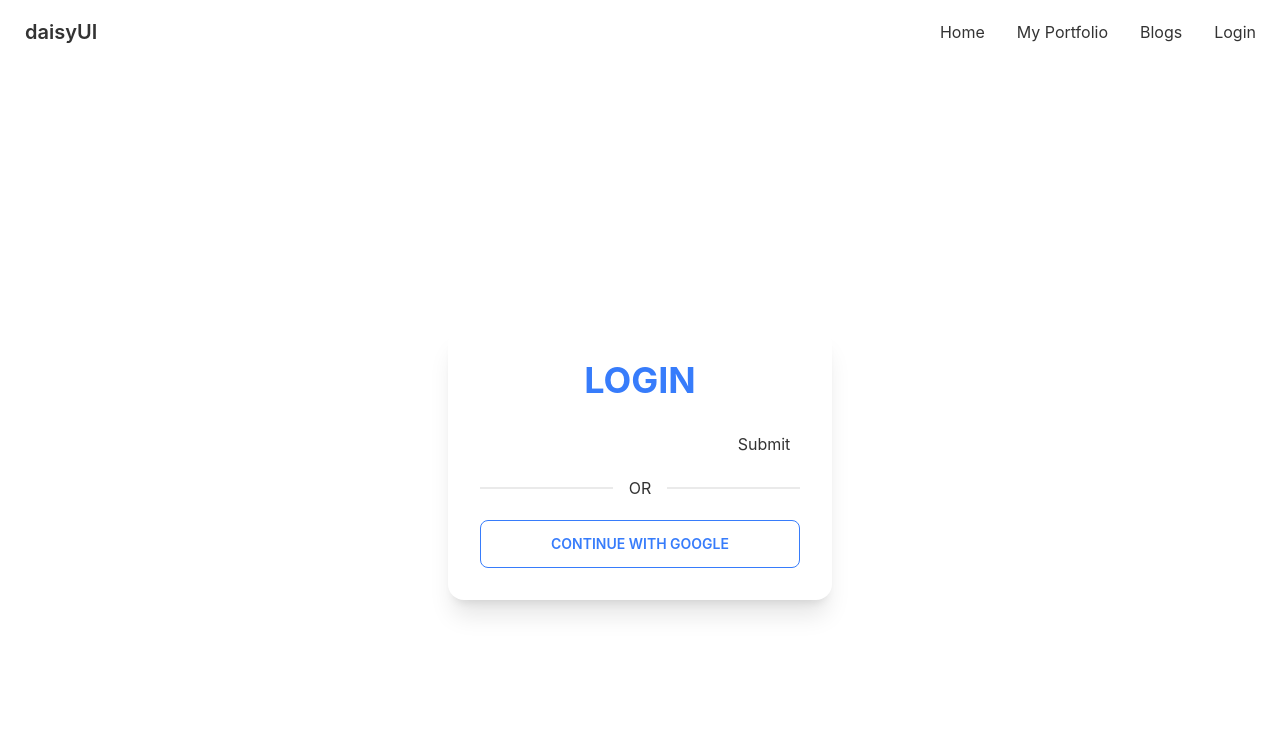
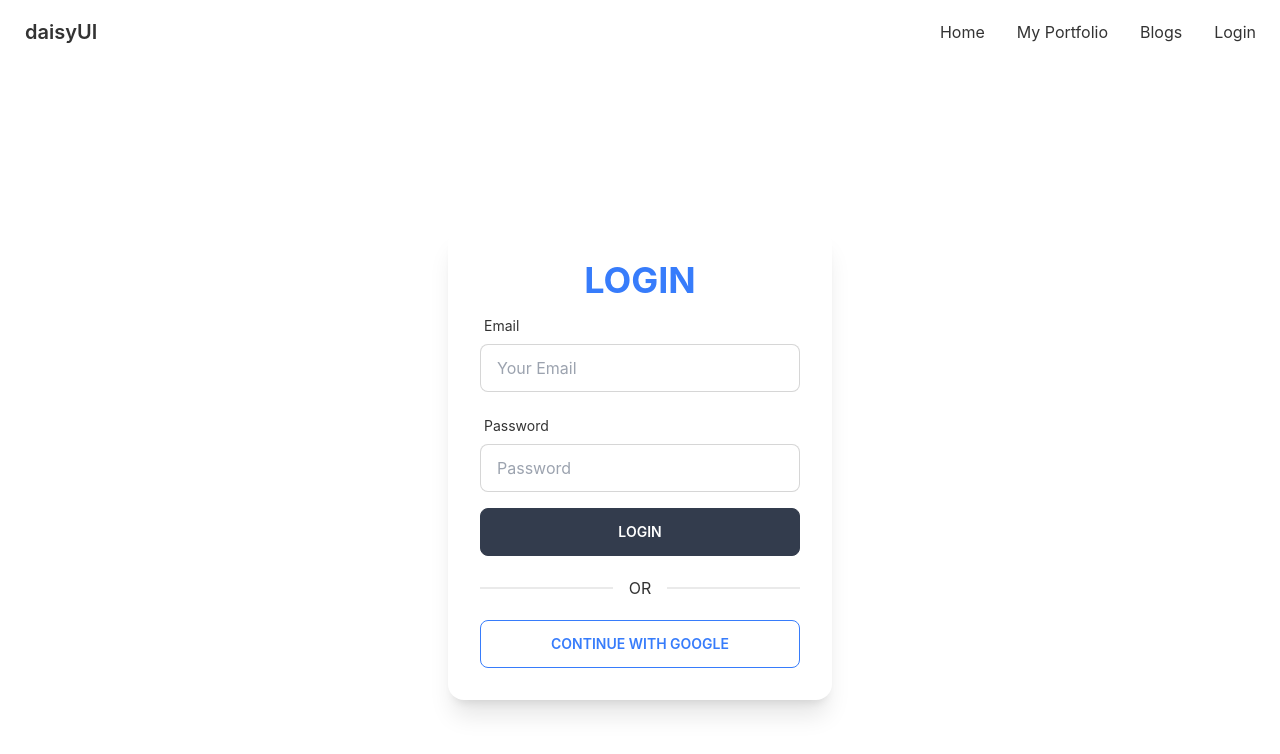
Before and after one commit to muzahid37/khan-tools-client, a React (Create React App) app: page /login in a window 1280 px wide. Shown: the top 754 px of the page. Built offline with nearby package versions, Linux system fonts and the light colour scheme; no server answers.

Commit message:
added log in page

```diff
--- a/src/Pages/Login/Login.js
+++ b/src/Pages/Login/Login.js
@@ -12,7 +12,9 @@
     formState: { errors },
     handleSubmit,
   } = useForm();
-  const onSubmit = data => console.log(data);
+  const onSubmit = (data) => {
+    console.log(data);
+  };
   if (user) {
     // navigate'/'
   }
@@ -25,13 +27,77 @@
             login
           </h2>
           <form onSubmit={handleSubmit(onSubmit)}>
-            <input {...register("firstName", { required: true })} />
-            {errors.firstName?.type === "required" && "First name is required"}
+            <div className="form-control w-full max-w-xs">
+              <label className="label">
+                <span className="label-text">Email</span>
+              </label>
+              <input
+                type="email"
+                placeholder="Your Email"
+                className="input input-bordered w-full max-w-xs"
+                {...register("email", {
+                  required: {
+                    value: true,
+                    message: "Email is Required",
+                  },
+                  pattern: {
+                    value: /[a-z0-9]+@[a-z]+\.[a-z]{2,3}/,
+                    message: "Provide a valid Email",
+                  },
+                })}
+              />
+              <label className="label">
+                {errors.email?.type === "required" && (
+                  <span className="label-text-alt text-red-500">
+                    {errors.email.message}
+                  </span>
+                )}
+                {errors.email?.type === "pattern" && (
+                  <span className="label-text-alt text-red-500">
+                    {errors.email.message}
+                  </span>
+                )}
+              </label>
+            </div>
+            <div className="form-control w-full max-w-xs">
+              <label className="label">
+                <span className="label-text">Password</span>
+              </label>
+              <input
+                type="password"
+                placeholder="Password"
+                className="input input-bordered w-full max-w-xs"
+                {...register("password", {
+                  required: {
+                    value: true,
+                    message: "Password is Required",
+                  },
+                  minLength: {
+                    value: 6,
+                    message: "Must be 6 characters or longer",
+                  },
+                })}
+              />
+              <label className="label">
+                {errors.password?.type === "required" && (
+                  <span className="label-text-alt text-red-500">
+                    {errors.password.message}
+                  </span>
+                )}
+                {errors.password?.type === "minLength" && (
+                  <span className="label-text-alt text-red-500">
+                    {errors.password.message}
+                  </span>
+                )}
+              </label>
+            </div>
 
-            <input {...register("lastName", { required: true })} />
-            {errors.lastName && "Last name is required"}
-
-            <input type="submit" />
+            {/* {signInError} */}
+            <input
+              className="btn w-full max-w-xs text-white"
+              type="submit"
+              value="Login"
+            />
           </form>
           <div className="divider">OR</div>
           <button
```
